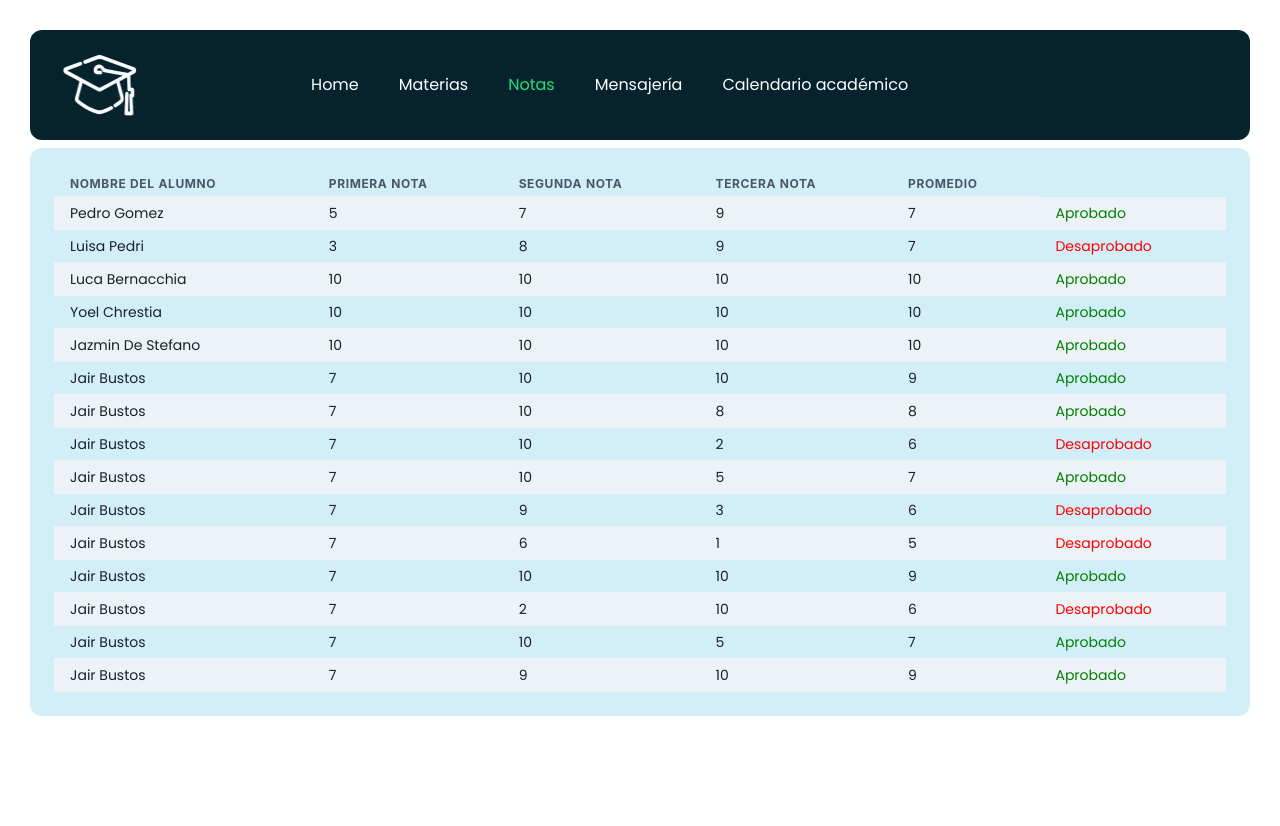
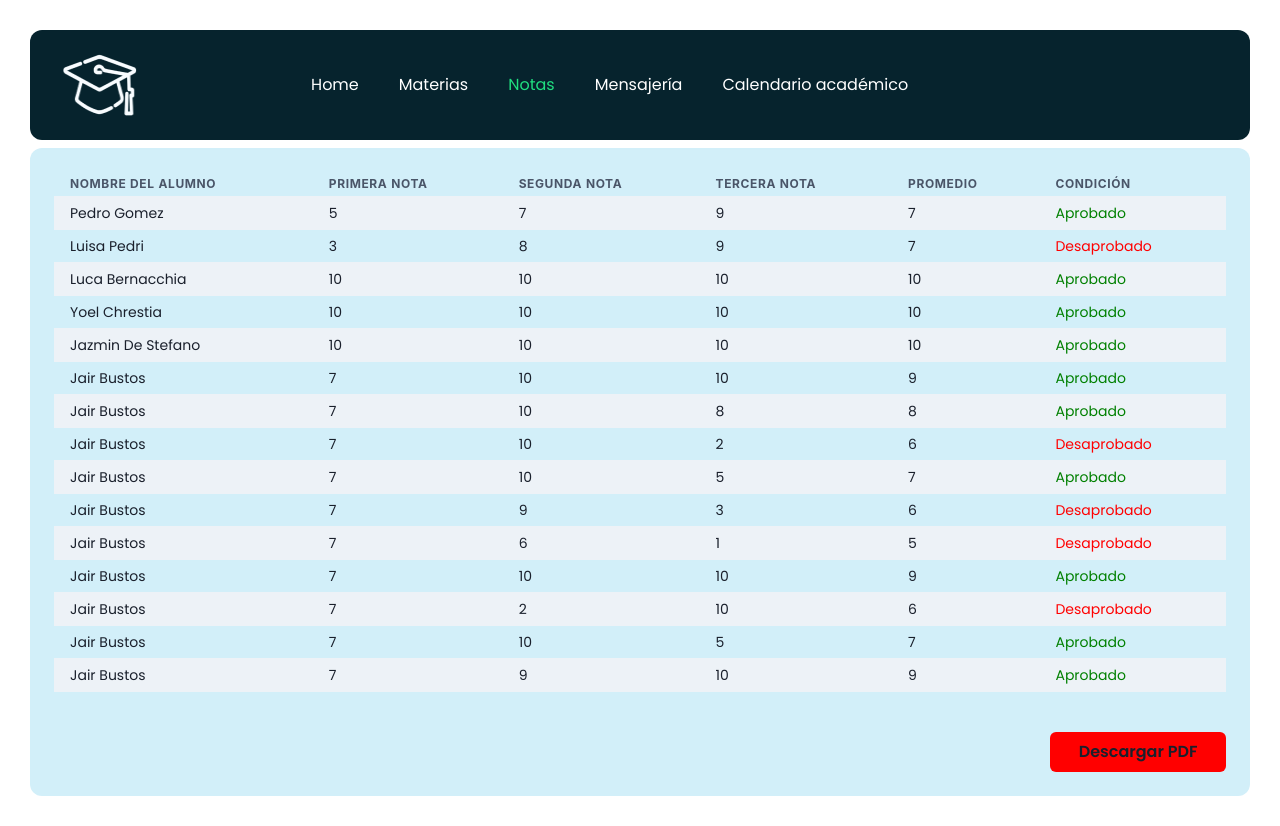
Before and after one commit to YoelChrestia/tp-interfaces, a React (Create React App) app: page /notas in a window 1280 px wide. Before the commit the page ends 800 px from the top, so only its background shows below. Built offline with nearby package versions, Linux system fonts and the light colour scheme.

Commit message:
button descargar pdf

```diff
--- a/src/pages/notas/index.js
+++ b/src/pages/notas/index.js
@@ -7,6 +7,7 @@ import {
   Th,
   Tr,
   Td,
+  Button,
 } from "@chakra-ui/react";
 import { borders, colors } from "../../theme/theme";
 
@@ -127,7 +128,7 @@ const Notas = () => {
   const Notas = () => {
     return (
       <Stack
-        direction={direction}
+        direction={"column"}
         w={"100%"}
         p={6}
         bgColor={colors.blue1}
@@ -142,6 +143,7 @@ const Notas = () => {
               <Th>Segunda Nota</Th>
               <Th>Tercera Nota</Th>
               <Th>Promedio</Th>
+              <Th>Condición</Th>
             </Tr>
           </Thead>
           <Tbody>
@@ -180,6 +182,12 @@ const Notas = () => {
             })}
           </Tbody>
         </Table>
+
+        <Stack w={"100%"}>
+          <Button bgColor={"red"} alignSelf={"end"} w={"15%"} size={"md"}>
+            Descargar PDF
+          </Button>
+        </Stack>
       </Stack>
     );
   };
```
